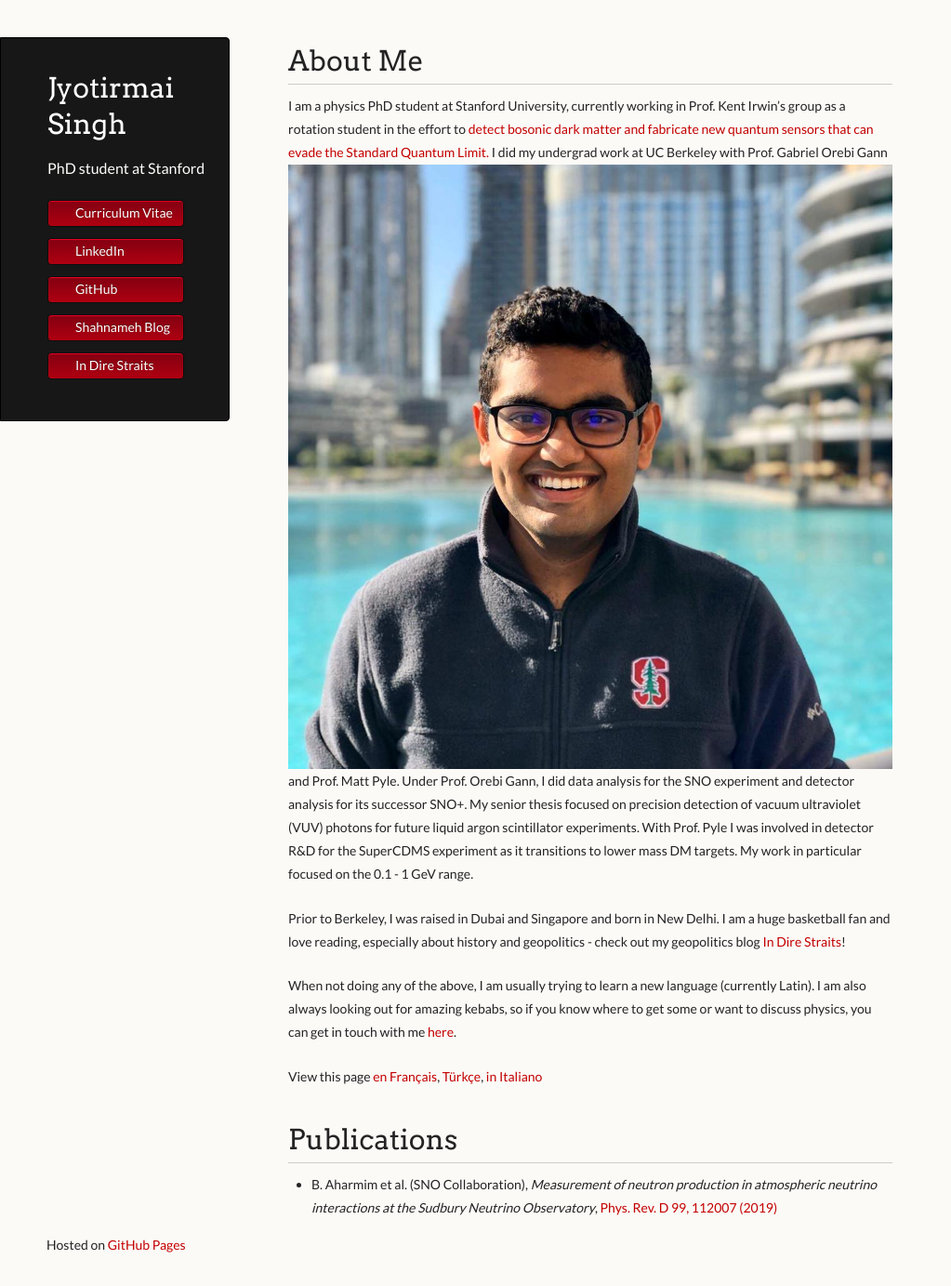
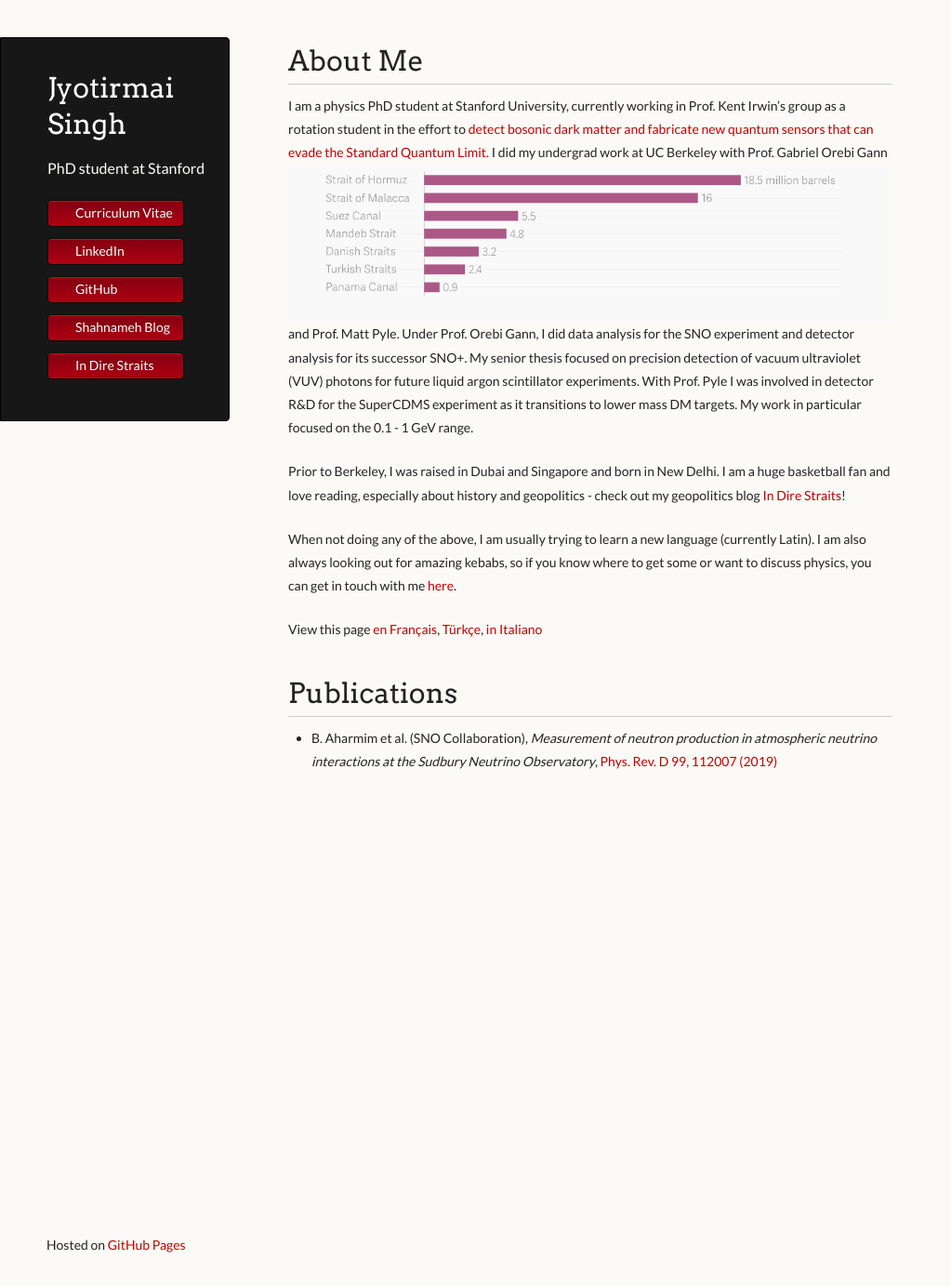
Before and after one commit to joe-singh/joe-singh.github.io, a Jekyll site: the page built from index.md, in a window 1280 px wide and 1383 px high. Shown: the whole window at 93% size, without its empty margins (0-1023 px from the left). Built offline with Jekyll 4.4.1, drawn with Linux system fonts in a browser that asks for light colours.

Commit message:
change picture as test

```diff
--- a/index.md
+++ b/index.md
@@ -16,7 +16,7 @@ There should be whitespace between paragraphs. We recommend including a README,
 <!--<img style="position:absolute; LEFT:78% " width="205" height="308" src="./goodpic.jpg"> -->
 I am a physics PhD student at Stanford University,
 currently working in Prof. Kent Irwin's group as a rotation student in the effort to [detect bosonic dark matter and fabricate new quantum sensors that can
-evade the Standard Quantum Limit.](https://irwinlab.sites.stanford.edu/) <img align="right" src="./dp.jpg">
+evade the Standard Quantum Limit.](https://irwinlab.sites.stanford.edu/) <img align="right" src="./straits/post1/oilflows.png">
 I did my undergrad work at UC Berkeley with Prof. Gabriel Orebi Gann and Prof. Matt Pyle. Under Prof. Orebi Gann, I did data analysis for the SNO
 experiment and detector analysis for its successor SNO+. My senior thesis focused on precision detection of vacuum ultraviolet (VUV) photons for
 future liquid argon scintillator experiments. With Prof. Pyle I was involved in detector R&D for the SuperCDMS experiment as it transitions to
```
